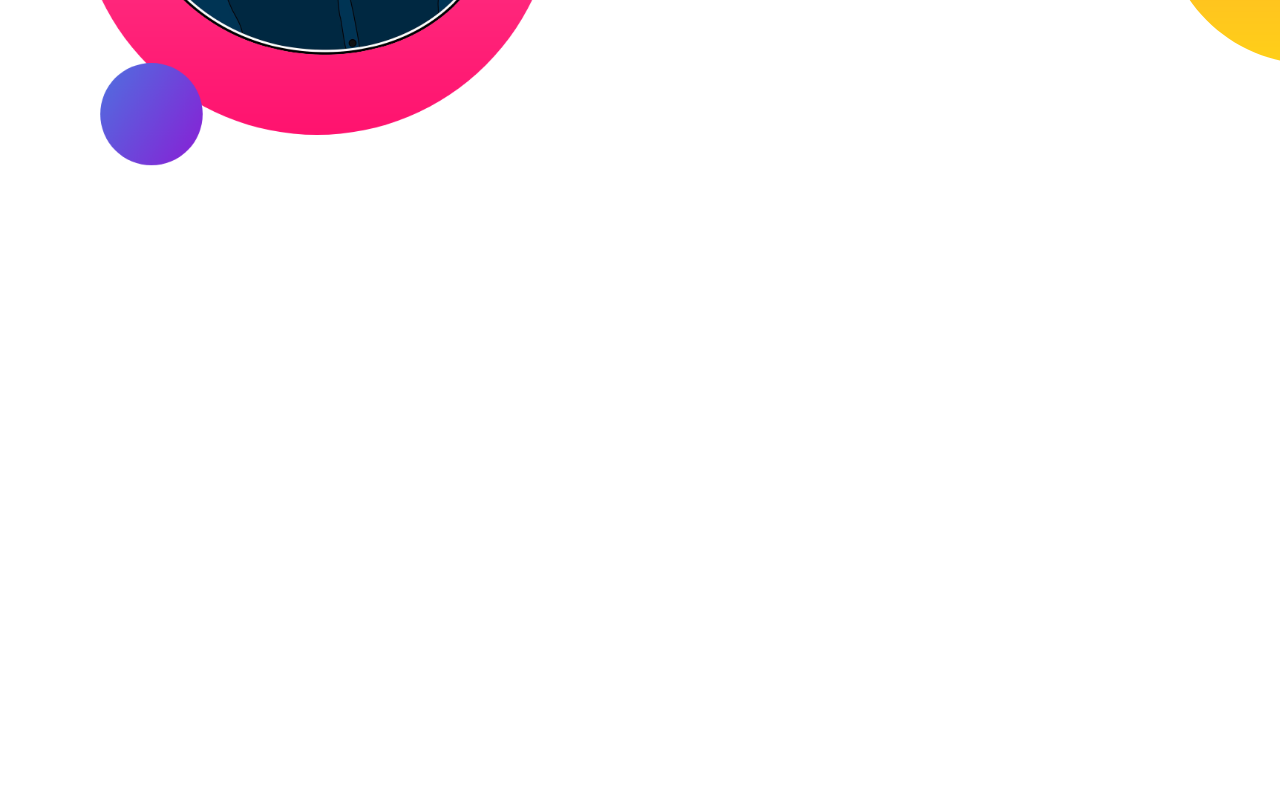
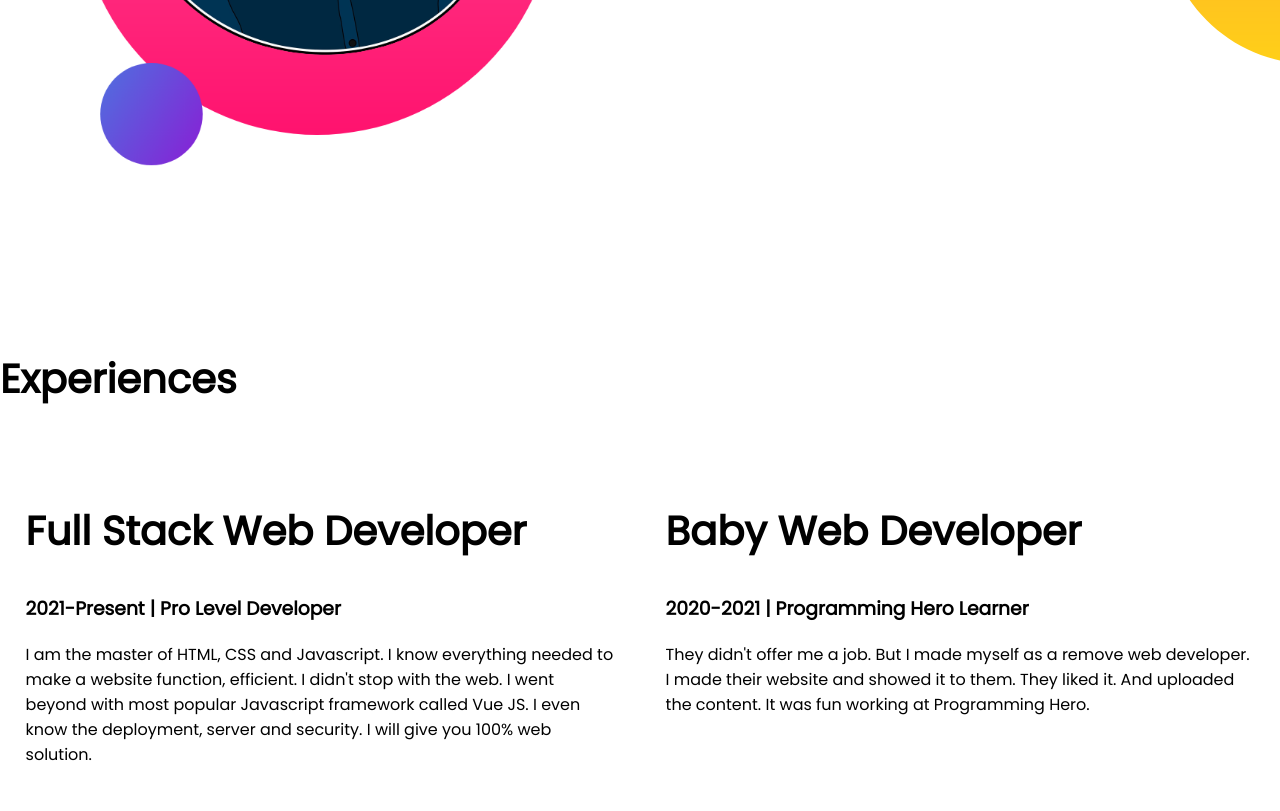
Before and after one commit to BaharAhmed/Developer_portfolio, a plain HTML site: page index.html in a window 1280 px wide. Shown: the part 1103-1914 px from the top of the page. Before the commit the page ends 1452 px from the top, so only its background shows below. Drawn offline with Linux system fonts and the light colour scheme.

Commit message:
new portfolio added

```diff
--- a/index.html
+++ b/index.html
@@ -14,7 +14,7 @@
 </head>
 
 <body>
-    <section class="top-banner">
+    <section class="top-banner flexible-container">
         <div class="half-widht">
             <h1>Welcome TO</h1>
             <h1> <span class="orange-color">Peter Parker </span> World</h1>
@@ -30,7 +30,7 @@
             <img src="images/Bahar1.png" alt="">
         </div>
     </section>
-    <section class="dream-big">
+    <section class="dream-big flexible-container">
         <div class="half-widht">
             <img src="images/Bahar3.png" alt="">
         </div>
@@ -44,6 +44,30 @@
             <a class="link-button" target="_blank" href="">DOWNLOAD RESUME</a>
         </div>
     </section>
+    <section class="exp-area">
+        <h1>Experiences</h1>
+        <div class="flexible-container">
+            <div class="half-widht">
+                <h1>Full Stack Web Developer</h1>
+                <h3>2021-Present | Pro Level Developer</h3>
+                <p>I am the master of HTML, CSS and Javascript. I know everything needed to make a website function,
+                    efficient. I didn't stop with the web. I went beyond with most popular Javascript framework called
+                    Vue
+                    JS. I even know the deployment, server and security. I will give you 100% web solution.</p>
+            </div>
+            <div class="half-widht">
+                <h1>Baby Web Developer</h1>
+                <h3>2020-2021 | Programming Hero Learner</h3>
+                <p>
+                    They didn't offer me a job. But I made myself as a remove web developer. I made their website and
+                    showed
+                    it to them. They liked it. And uploaded the content. It was fun working at Programming Hero.
+                </p>
+
+            </div>
+        </div>
+
+    </section>
 
 </body>
 
--- a/style.css
+++ b/style.css
@@ -8,7 +8,7 @@ h1{
 .orange-color{
     color: orange;
 }
-section{
+.flexible-container{
     display: flex;
     margin-bottom: 150px;
 }
```
